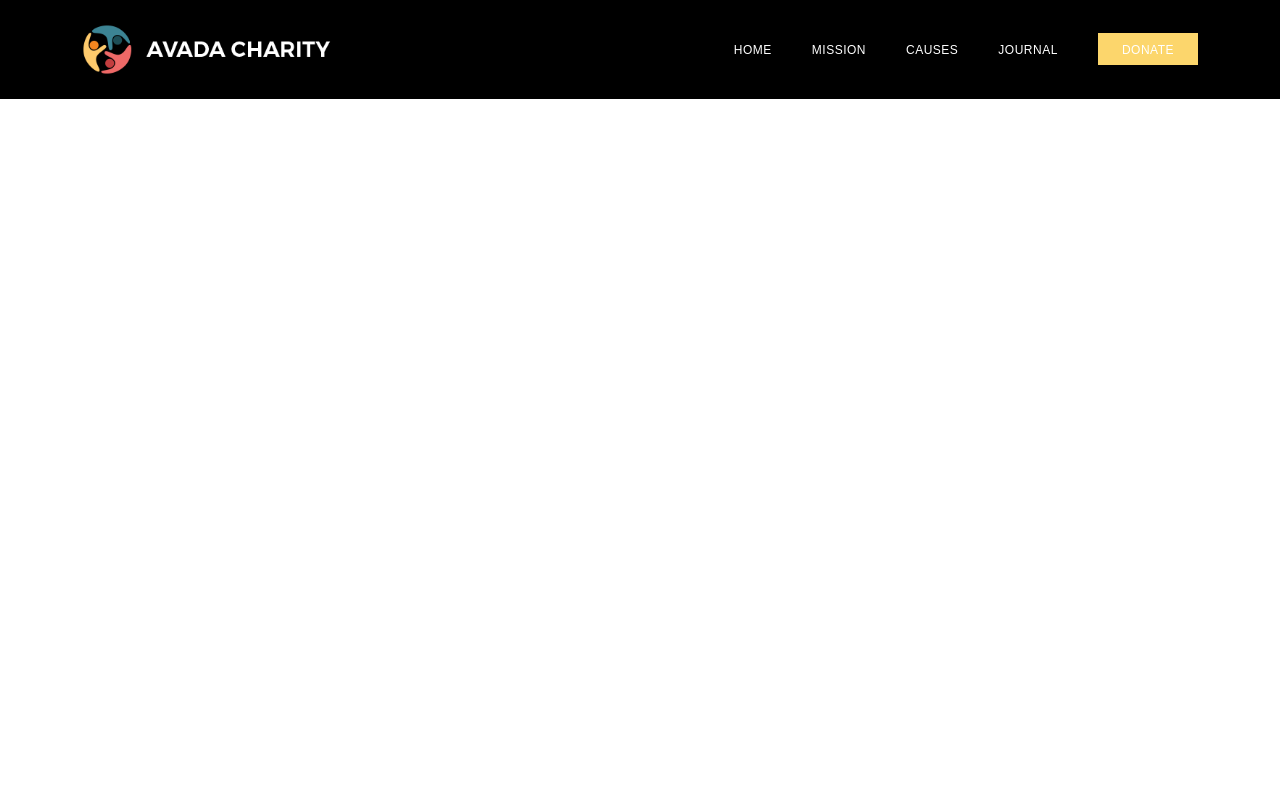
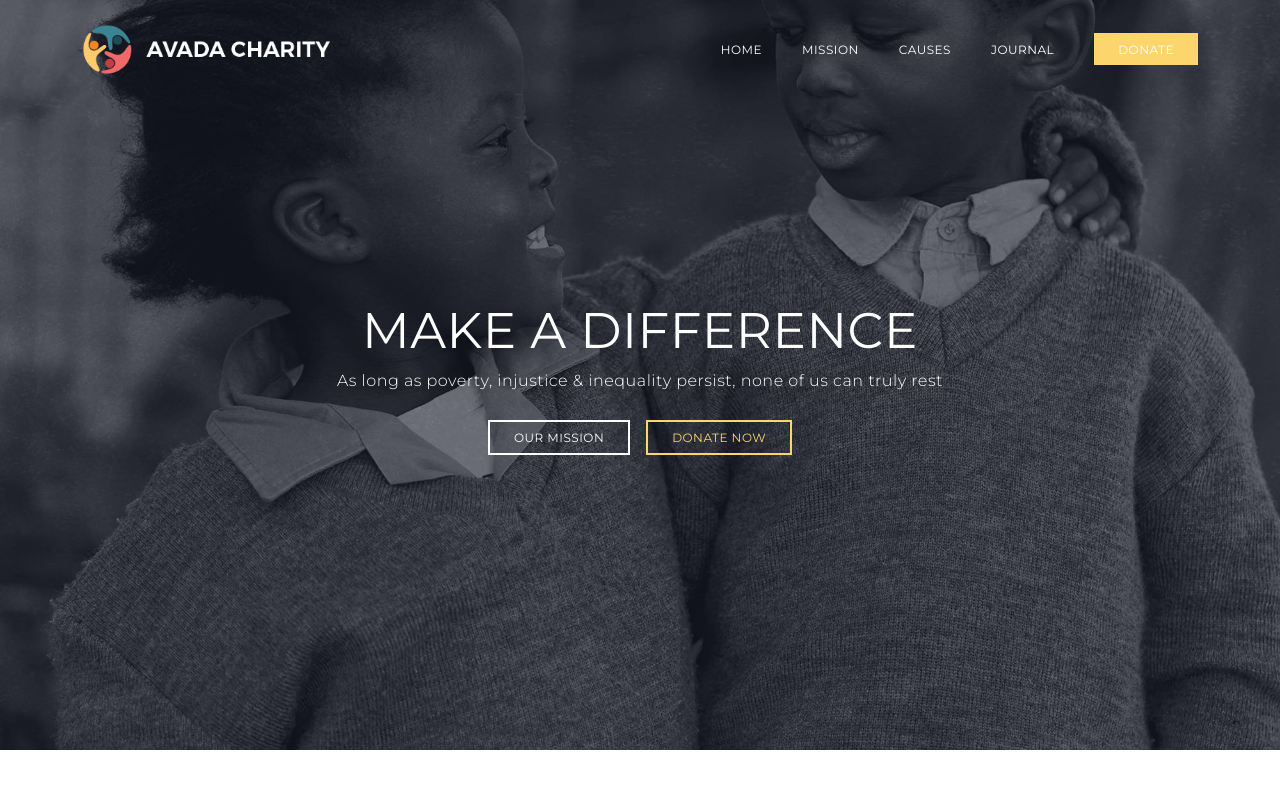
Before and after one commit to AlessandroSaba1991/proj-html-vuejs, a Vue app: page / in a window 1280 px wide. Shown: the top 788 px of the page. Built offline with nearby package versions, Linux system fonts and the light colour scheme.

Commit message:
add hero section

```diff
--- a/src/App.vue
+++ b/src/App.vue
@@ -1,20 +1,58 @@
 <template>
   <div id="app">
     <Header />
+    <main>
+      <section class="hero">
+        <div class="hero_text text-center">
+          <h1 class="text-uppercase">make a difference</h1>
+          <p>
+            As long as poverty, injustice & inequality persist, none of us can
+            truly rest
+          </p>
+          <div class="button text-uppercase">
+            <a href="#" class="btn_empty_light me-3">our mission</a>
+            <a href="#" class="btn_empty_primary">donate now</a>
+          </div>
+        </div>
+      </section>
+    </main>
   </div>
 </template>
 
 <script>
-import Header from '@/components/HeaderComponent.vue'
+import Header from "@/components/HeaderComponent.vue";
 
 export default {
   name: "App",
   components: {
-    Header
+    Header,
   },
 };
 </script>
 
 <style lang="scss">
 @import "@/assets/scss/style";
+.hero {
+  display: flex;
+  justify-content: center;
+  align-items: center;
+  background-image: url(@/assets/img/home-page-slider.jpg);
+  background-size: cover;
+  background-repeat: no-repeat;
+  background-position: center;
+  height: 750px;
+  .hero_text {
+    color: $text-light;
+    h1{
+      font-size: 50px;
+      font-weight: 400;
+    }
+    p{
+      font-weight: 300;
+    }
+    .button{
+      margin-top: 2rem;
+    }
+  }
+}
 </style>
--- a/src/assets/scss/partials/utility.scss
+++ b/src/assets/scss/partials/utility.scss
@@ -1,6 +1,21 @@
 .btn_me {
   padding: 0.25rem 1.5rem;
 }
+.btn_empty_light{
+    border: 2px solid $text-light;
+    color: $text-light;
+}
+.btn_empty_primary{
+    border: 2px solid $primary-color;
+    color: $primary-color;
+}
+
+.btn_empty_light,
+.btn_empty_primary{
+    font-size: 12px;
+    padding: 0.5rem 1.5rem;
+}
+
 .bg_gold {
   background-color: $primary-color;
 }
--- a/src/components/HeaderComponent.vue
+++ b/src/components/HeaderComponent.vue
@@ -22,7 +22,6 @@ export default {
 
 <style lang="scss" scoped>
 header {
-  background-color: black;
   width: 100%;
   padding: 1.5rem 0;
   position: fixed;
--- a/src/main.js
+++ b/src/main.js
@@ -1,5 +1,10 @@
 import Vue from 'vue'
 import App from './App.vue'
+import "@fontsource/montserrat"
+import "@fontsource/montserrat/100.css"
+import "@fontsource/montserrat/300.css"
+import "@fontsource/montserrat/400.css"
+import "@fontsource/montserrat/500.css"
 
 const bootstrap = require('bootstrap')
 Vue.use(bootstrap)
```
